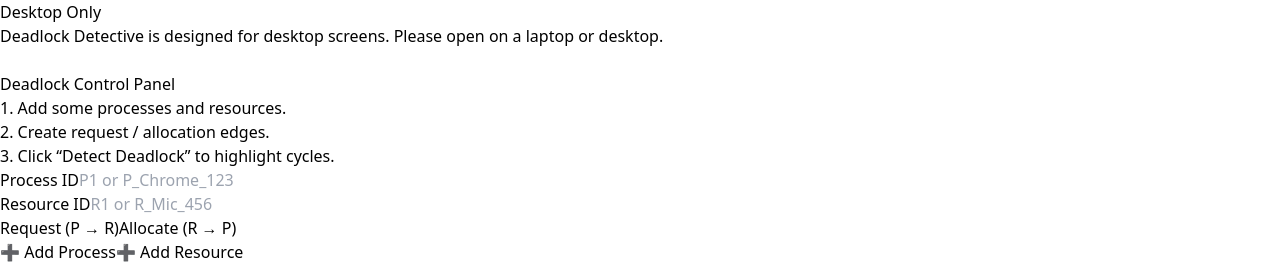
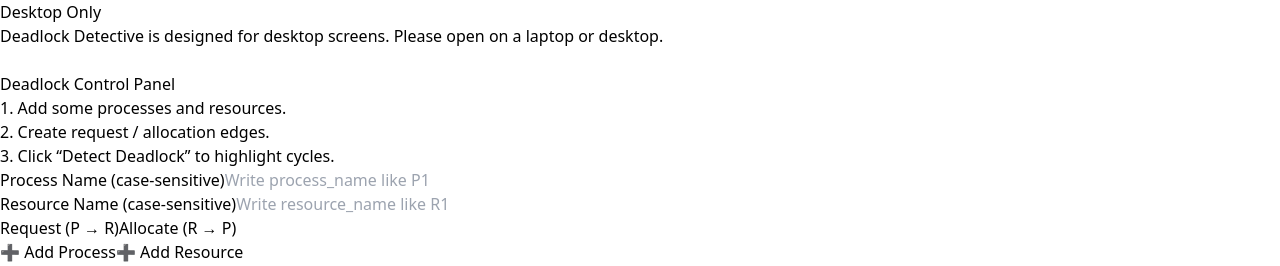
Before and after one commit to rachit224agarwal/deadlock-detective, a React (Vite) app in the folder client/: page /visualizer in a window 1280 px wide. Shown: the top 266 px of the page. Built offline with nearby package versions, Linux system fonts and the light colour scheme.

Commit message:
change way of entering name

```diff
--- a/client/src/pages/DeadlockVisualizer.jsx
+++ b/client/src/pages/DeadlockVisualizer.jsx
@@ -358,9 +358,9 @@ function VisualizerInner({ cardBg, borderColor, darkMode }) {
 
         <div className="mt-2 space-y-3 text-sm">
           <div>
-            <label className="block text-xs mb-1">Process ID</label>
+            <label className="block text-xs mb-1">Process Name (case-sensitive)</label>
             <input
-              placeholder="P1 or P_Chrome_123"
+              placeholder="Write process_name like P1"
               value={processInput}
               onChange={(e) => setProcessInput(e.target.value)}
               className="w-full px-2 py-1.5 rounded border border-slate-400 bg-transparent text-sm"
@@ -368,9 +368,9 @@ function VisualizerInner({ cardBg, borderColor, darkMode }) {
           </div>
 
           <div>
-            <label className="block text-xs mb-1">Resource ID</label>
+            <label className="block text-xs mb-1">Resource Name (case-sensitive)</label>
             <input
-              placeholder="R1 or R_Mic_456"
+              placeholder="Write resource_name like R1"
               value={resourceInput}
               onChange={(e) => setResourceInput(e.target.value)}
               className="w-full px-2 py-1.5 rounded border border-slate-400 bg-transparent text-sm"
```
